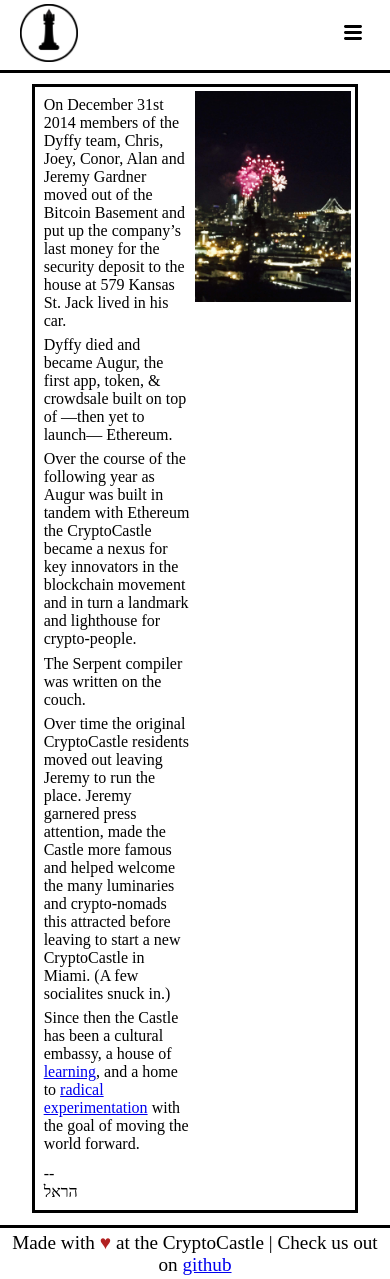
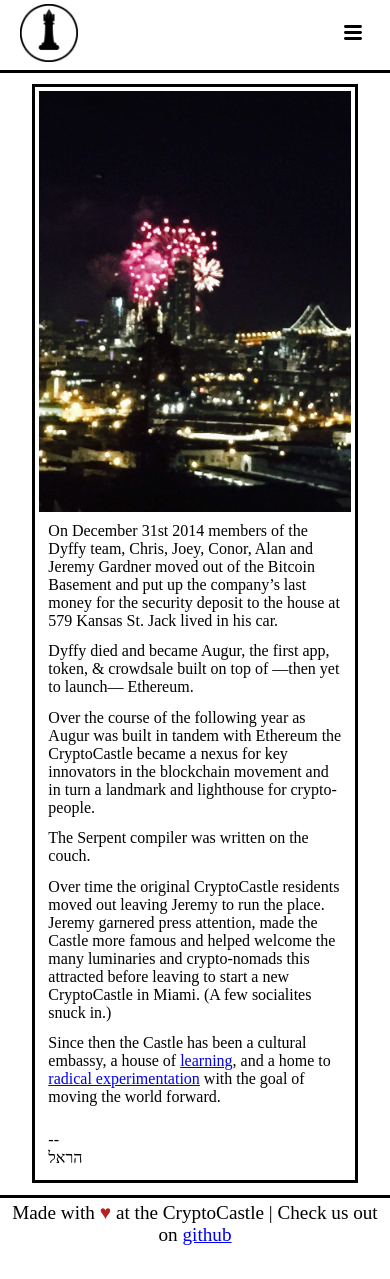
Before and after one commit to cryptocastle-sf/cryptocastle-sf.github.io, a Jekyll site: the page built from about.html, in a window 390 px wide. Built offline with Jekyll 4.4.1, drawn with Linux system fonts in a browser that asks for light colours; after the commit the page ends 1250 px from its top, so only the background shows below that.

Commit message:
Styled about page

```diff
--- a/about.html
+++ b/about.html
@@ -4,7 +4,7 @@
 ---
 
 <div id="aboutMain">
-	<div class="half">
+	<div id="abouttext" class="half">
 		<p>On December 31st 2014 members of the Dyffy team, Chris, Joey, Conor, Alan and Jeremy Gardner moved out of the Bitcoin Basement and put up the company’s last money for the security deposit to the house at 579 Kansas St. Jack lived in his car.</p> <p> Dyffy died and became Augur, the first app, token, & crowdsale built on top of —then yet to launch— Ethereum.</p>
 		<p>Over the course of the following year as Augur was built in tandem with Ethereum the CryptoCastle became a nexus for key innovators in the blockchain movement and in turn a landmark and lighthouse for crypto-people.</p>
 		<p>The Serpent compiler was written on the couch.</p>
@@ -13,6 +13,6 @@
 
 <p>--<br>הראל</p>
 </div>
-<img src="/assets/img/FirstNightInTheCastle.jpeg" style="width: 40vw; height: 54vw;">
+<img id="firstnight" src="/assets/img/FirstNightInTheCastle.jpeg">
 
 </div>
--- a/assets/style/castle.css
+++ b/assets/style/castle.css
@@ -160,9 +160,25 @@
   display: flex;
   flex-flow: row wrap;
 }
+@media screen and (max-width: 768px) {
+  #aboutMain #abouttext {
+    width: auto;
+  }
+}
 #aboutMain p {
   margin: 2%;
   padding: 1%;
+}
+#aboutMain #firstnight {
+  width: 40vw;
+  height: 54vw;
+}
+@media (max-width: 767px) {
+  #aboutMain #firstnight {
+    order: -1;
+    width: 80vw;
+    height: 108vw;
+  }
 }
 
 #videoMain {
```
Also changed, not shown: castle.scss (+11 -2 lines), 1 other file.
